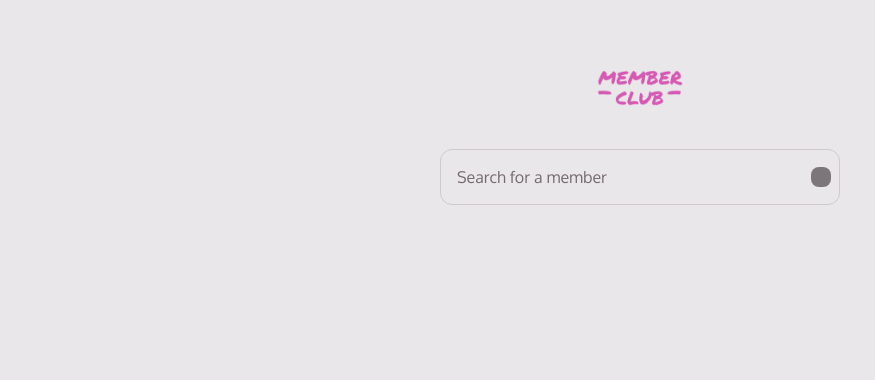
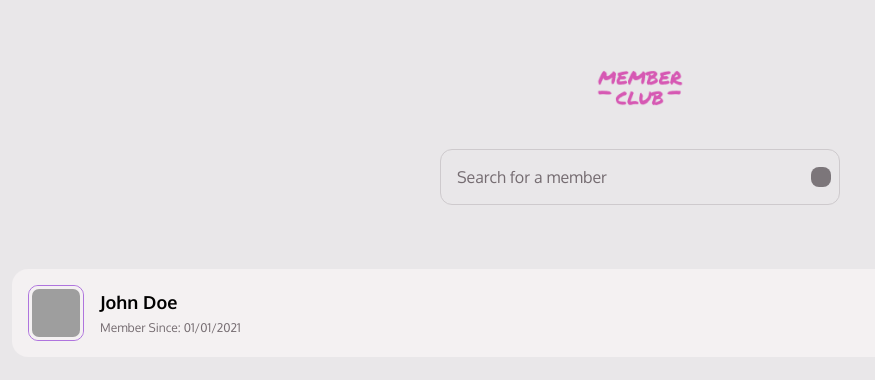
Before and after one commit to ivanseibel/mba-rocketseat-member-club, a plain HTML site: page src/index.html in a window 1280 px wide. Shown: the whole page, without its empty margins (0-875 px from the left). Drawn offline with Linux system fonts and the light colour scheme; grey boxes are pictures that could not be loaded; some icons are missing.

Commit message:
feat: Add profile section to index page

```diff
--- a/src/index.html
+++ b/src/index.html
@@ -29,6 +29,25 @@
         </button>
       </div>
     </header>
+
+    <main class="main-content">
+      <section class="member-info">
+        <div class="profile-container">
+          <div class="profile-image">
+            <img src="https://thispersondoesnotexist.com/" alt="Profile Image">
+          </div>
+          <div class="profile-info">
+            <h2>John Doe</h2>
+            <p>Member Since: 01/01/2021</p>
+          </div>
+        </div>
+        <div class="card-container"></div>
+      </section>
+      <section class="history-loyalty">
+        <div class="history-container"></div>
+        <aside class="loyalty-container"></aside>
+      </section>
+    </main>
   </div>
 
 
--- a/src/styles/index.css
+++ b/src/styles/index.css
@@ -1,2 +1,3 @@
 @import url(global.css);
 @import url(header.css);
+@import url(profile.css);
--- /dev/null
+++ b/src/styles/profile.css
@@ -0,0 +1,45 @@
+.profile-container {
+  display: flex;
+  gap: 1rem;
+  padding: 1rem;
+  background-color: var(--base-gray-100);
+  align-items: center;
+  align-self: stretch;
+
+  border-radius: 16px;
+
+  & .profile-image {
+    display: flex;
+    width: 3.5rem;
+    height: 3.5rem;
+    border-radius: 0.625rem;
+    border: 1.5px #AF74DE solid;
+
+    & img {
+      width: 100%;
+      height: 100%;
+      border-radius: 0.625rem;
+      object-fit: cover;
+      border: 3px solid var(--base-gray-100);
+    }
+  }
+
+  & .profile-info {
+    display: flex;
+    flex-direction: column;
+    gap: 0.25rem;
+
+    & h2 {
+      font-size: var(--font-size-title-sm);
+      font-weight: var(--font-weight-bold);
+      text-transform: var(--text-transform-default);
+    }
+
+    & p {
+      font-size: var(--font-size-text-xs);
+      font-weight: var(--font-weight-regular);
+      text-transform: var(--text-transform-default);
+      color: var(--base-gray-500);
+    }
+  }
+}
```
